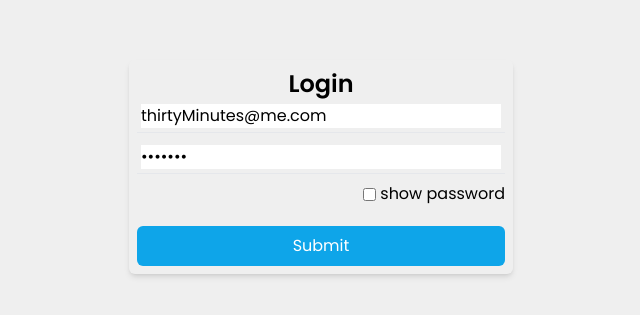
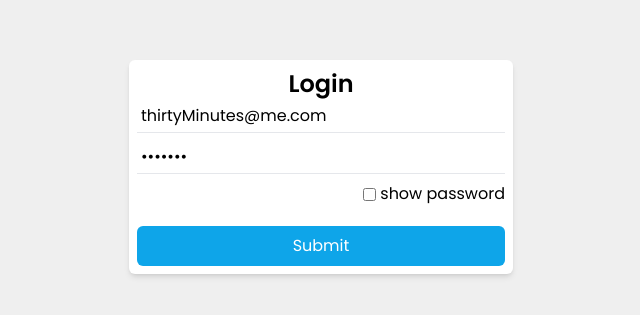
Before and after one commit to Azmye/dotindo-test-fe, a React (Vite) app: page /login in a window 1280 px wide. Shown: the part 233-548 px from the top of the page, without its empty margins (319-959 px from the left). Built offline with nearby package versions, Linux system fonts and the light colour scheme.

Commit message:
chore: improve login page

```diff
--- a/src/pages/auth/login-page.tsx
+++ b/src/pages/auth/login-page.tsx
@@ -24,7 +24,7 @@ export default function LoginPage() {
 
   return (
     <div className="h-dvh flex">
-      <div className="w-96 m-auto shadow-md p-2 rounded-md">
+      <div className="w-96 m-auto shadow-md p-2 rounded-md bg-white">
         <h1 className="text-center text-2xl font-semibold">Login</h1>
         <form onSubmit={onSubmit}>
           <div className="border-b p-1 group hover:border-sky-500 focus-within:border-sky-500 mb-2">
@@ -32,7 +32,7 @@ export default function LoginPage() {
               value={email}
               onChange={(e) => setEmail(e.target.value)}
               type="text"
-              className="w-full outline-none"
+              className="w-full outline-none bg-transparent"
               placeholder="Email"
             />
           </div>
@@ -42,7 +42,7 @@ export default function LoginPage() {
               value={password}
               onChange={(e) => setPassword(e.target.value)}
               type={showPassword ? "text" : "password"}
-              className="w-full outline-none"
+              className="w-full outline-none bg-transparent"
               placeholder="Email"
             />
           </div>
```
